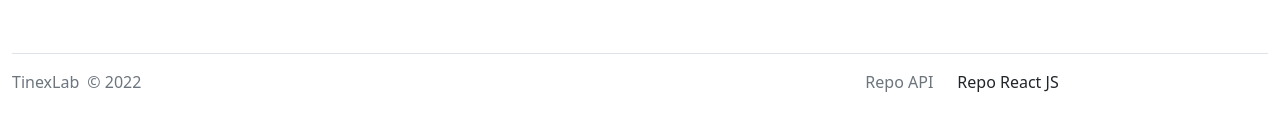
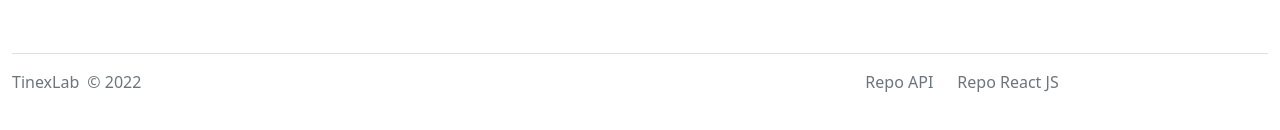
Before and after one commit to tinoreyna1984/sist-restaurante-frontend, a React (Create React App) app: page /uso in a window 1280 px wide. Shown: the part 1210-1340 px from the top of the page. Built offline with nearby package versions, Linux system fonts and the light colour scheme.

Commit message:
Se adiciona enlace faltante

```diff
--- a/src/components/Footer.js
+++ b/src/components/Footer.js
@@ -22,7 +22,12 @@ export default function Footer() {
               Repo API
             </a>
           </li>
-          <li className="ms-3">Repo React JS</li>
+          <li className="ms-3"><a
+              className="mb-3 me-2 mb-md-0 text-muted text-decoration-none lh-1"
+              href="https://github.com/tinoreyna1984/sist-restaurante-frontend"
+            >
+              Repo React JS
+            </a></li>
         </ul>
       </footer>
     </div>
```
